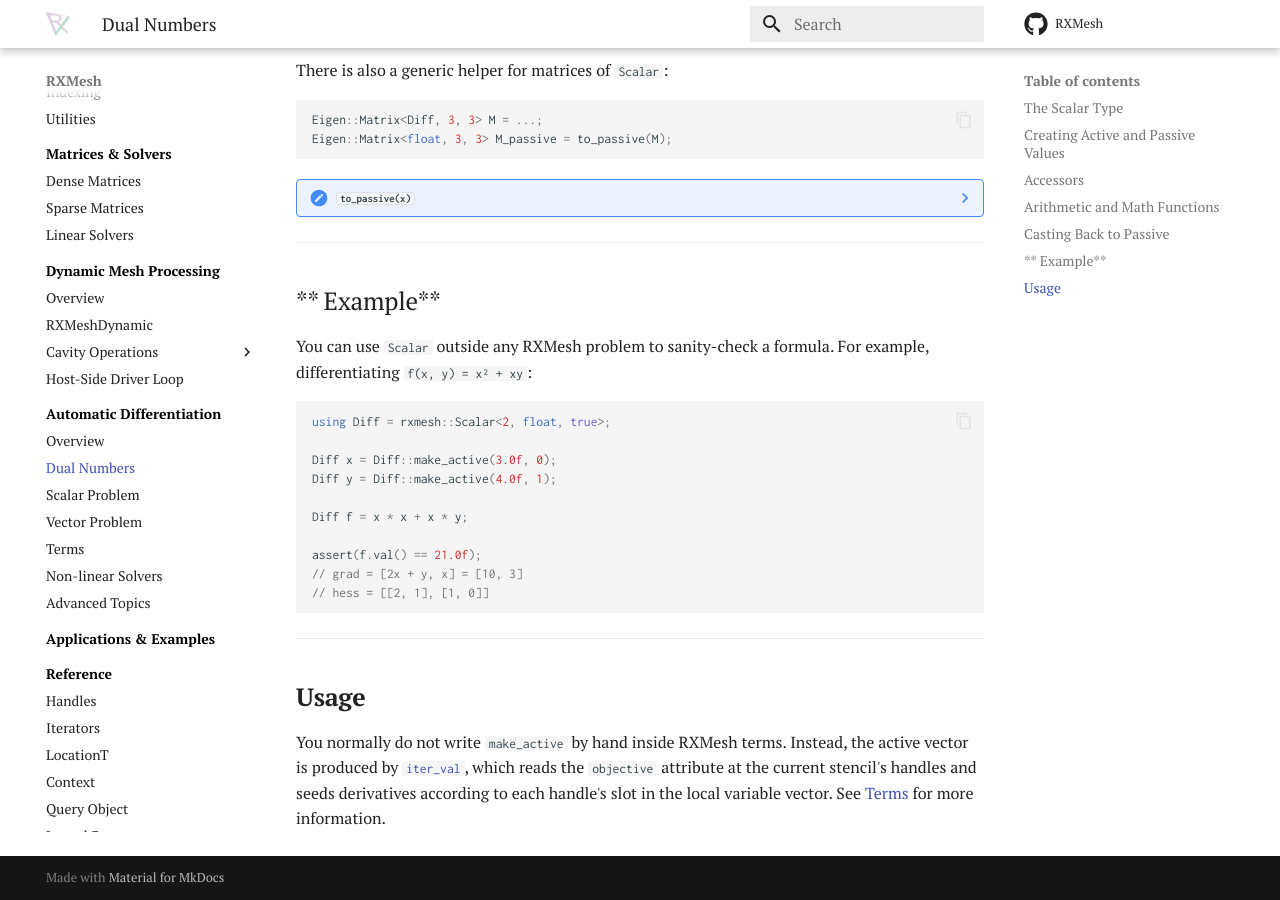
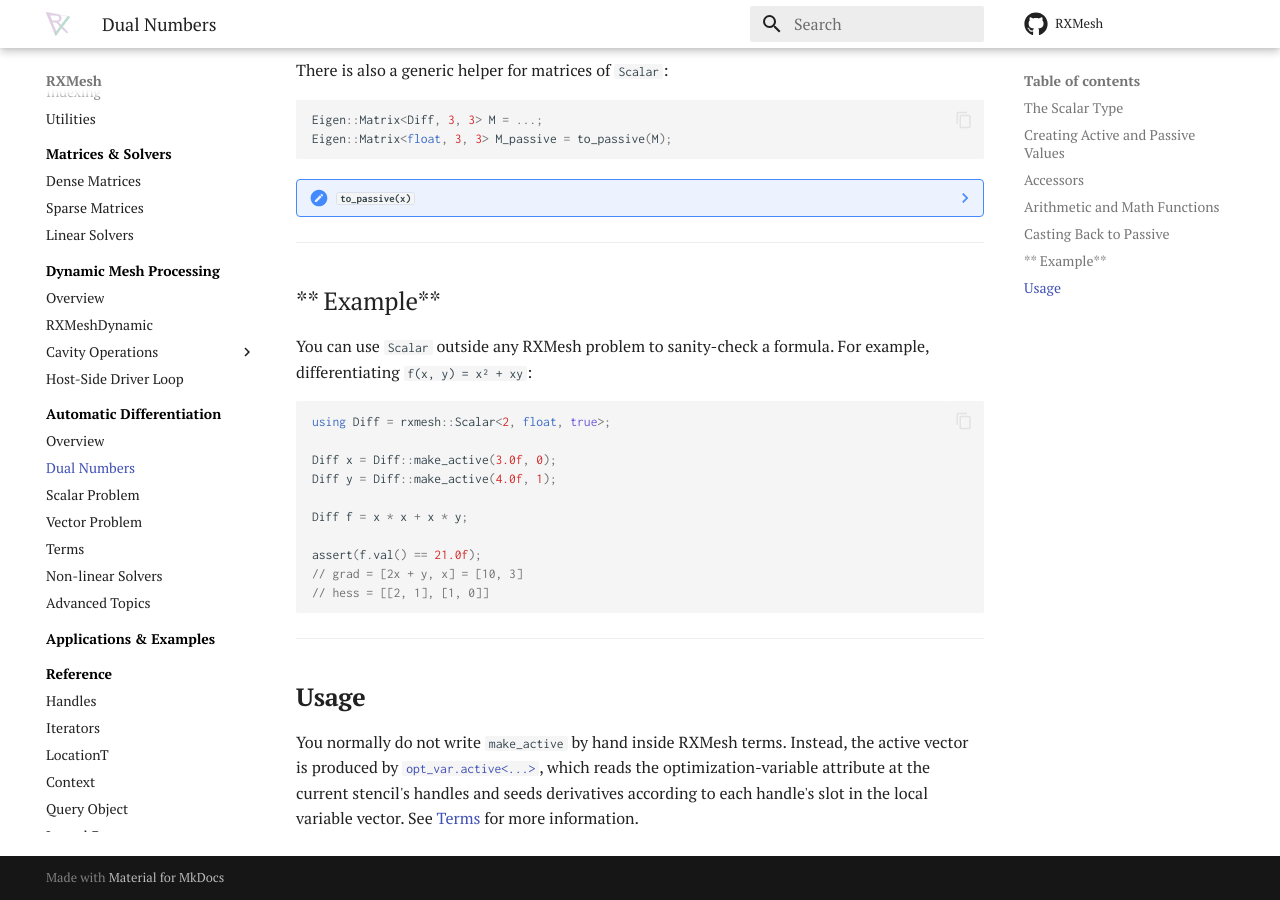
Before and after one commit to Ahdhn/RXMeshDocs, an MkDocs documentation site: the page built from docs/rxmesh/diff/scalar.md, in a window 1280 px wide and 900 px high, scrolled down 2867 px. Built offline with MkDocs 1.6.1 and Material for MkDocs 9.7.7, drawn with Linux system fonts in a browser that asks for light colours; comment, search, counter and statistics services are not loaded; some of the changed text lies outside the part shown.

Commit message:
Update scalar.md

````diff
--- a/docs/rxmesh/diff/scalar.md
+++ b/docs/rxmesh/diff/scalar.md
@@ -59,7 +59,7 @@ Eigen::Vector2f g  = f.grad(); // [2x + y, x] = [10, 3]
 Eigen::Matrix2f H  = f.hess(); // [[2, 1], [1, 0]]
 ```
 
-Inside an RXMesh term you rarely call `make_active` directly; the [`iter_val`](terms.md#iter_val) helper loads the `objective` attribute into a pre-seeded vector of `Scalar` values for you.
+Inside an RXMesh term you rarely call `make_active` directly; the [`opt_var.active<...>`](terms.md#active) method on the optimization-variable attribute loads its values into a pre-seeded vector of `Scalar`s for you.
 
 ??? note "Constructors"
     - `Scalar()` — default-initialized passive zero.
@@ -155,4 +155,4 @@ assert(f.val() == 21.0f);
 
 ## **Usage**
 
-You normally do not write `make_active` by hand inside RXMesh terms. Instead, the active vector is produced by [`iter_val`](terms.md#iter_val), which reads the `objective` attribute at the current stencil's handles and seeds derivatives according to each handle's slot in the local variable vector. See [Terms](terms.md) for more information.
+You normally do not write `make_active` by hand inside RXMesh terms. Instead, the active vector is produced by [`opt_var.active<...>`](terms.md#active), which reads the optimization-variable attribute at the current stencil's handles and seeds derivatives according to each handle's slot in the local variable vector. See [Terms](terms.md) for more information.
````
